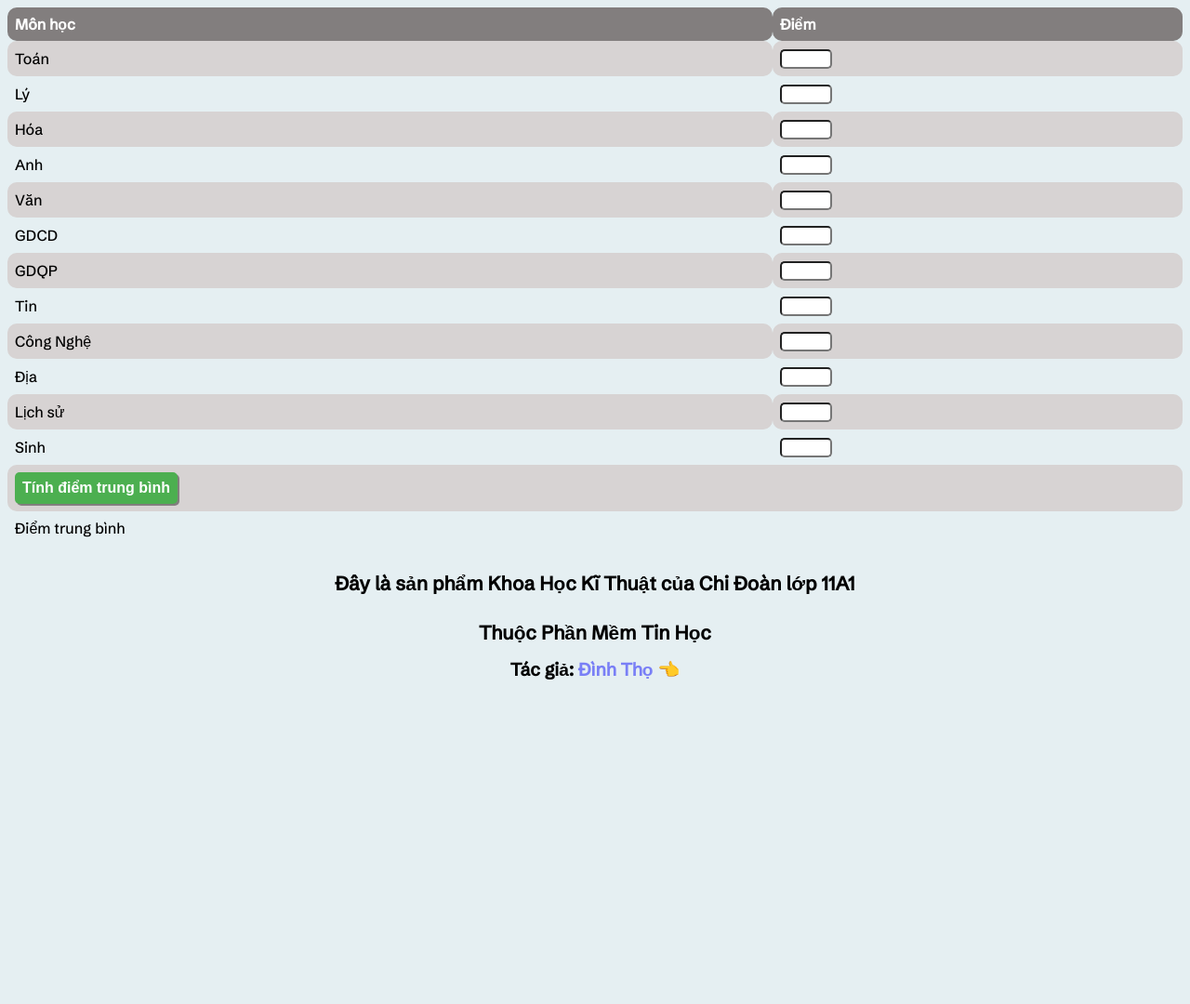
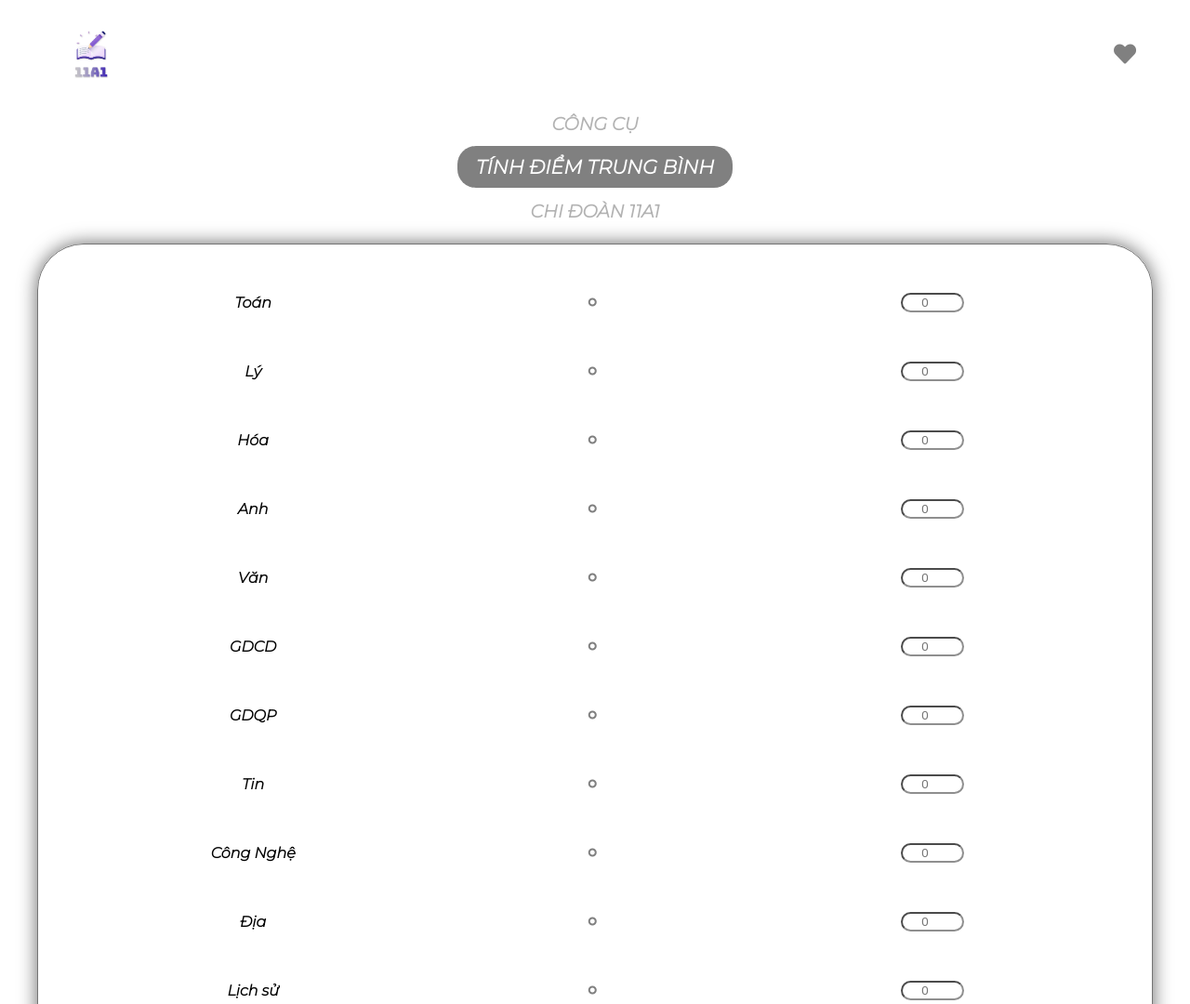
Before and after one commit to Tio-develop/KHKT11A1, a plain HTML site: page index.html in a window 1280 px wide. Shown: the top 1080 px of the page at 93% size. Before the commit the page ends 800 px from the top, so only its background shows below. Drawn offline with Linux system fonts and the light colour scheme; a web font is replaced by a local one.

Commit message:
first commit

```diff
--- a/index.html
+++ b/index.html
@@ -11,74 +11,101 @@
         <link rel="preconnect" href="https://fonts.googleapis.com">
     <link rel="preconnect" href="https://fonts.gstatic.com" crossorigin>
     <link href="https://fonts.googleapis.com/css2?family=Schibsted+Grotesk:wght@500&display=swap" rel="stylesheet">
+    <link rel="stylesheet" href="https://cdnjs.cloudflare.com/ajax/libs/font-awesome/5.15.4/css/all.min.css
+    ">
     </head>
     <body>
-        <table>
-            <tr>
-            <th class="white">Môn học</th>
-            <th class="white">Điểm</th>
-            </tr>
+        <nav class="nav-container">
+            <img class="nav-container__logo" src="./photo/0d8eb291085ad7048e4b.jpg" alt="">
+            <i class="fas fa-heart icon"></i>
+        </nav>
+
+        <header class="header-container">
+            <h1 class="header-container__text">CÔNG CỤ</h1>
+            <div class="header-container__box">
+                <h1>TÍNH ĐIỂM TRUNG BÌNH</h1>
+            </div>
+            <h1 class="header-container__text">CHI ĐOÀN 11A1</h1>
+        </header>
+
+            <table class="table-container center">
                 <tr>
                     <td>Toán</td>
-            <td><input type="number" min="0" max="10" id="toan"></td>
+                    <td><i class="fas fa-genderless"></i></td>
+                    <td><input placeholder="0" type="number" min="0" max="10" id="toan"></td>
                     </tr>
                 <tr>
                     <td>Lý</td>
-            <td><input type="number" min="0" max="10" id="ly"></td>
+                    <td><i class="fas fa-genderless"></i></td>
+                    <td><input placeholder="0" type="number" min="0" max="10" id="ly"></td>
                     </tr>
-            <tr>
                     <td>Hóa</td>
-            <td><input type="number" min="0" max="10" id="hoa"></td>
+                    <td><i class="fas fa-genderless"></i></td>
+                    <td><input placeholder="0" type="number" min="0" max="10" id="hoa"></td>
                     </tr>
                     <tr>
                     <td>Anh</td>
-            <td><input type="number" min="0" max="10" id="anh"></td>
+                    <td><i class="fas fa-genderless"></i></td>
+                    <td><input placeholder="0" type="number" min="0" max="10" id="anh"></td>
                     </tr>
                     <tr>
                     <td>Văn</td>
-            <td><input type="number" min="0" max="10" id="van"></td>
+                    <td><i class="fas fa-genderless"></i></td>
+                    <td><input placeholder="0" type="number" min="0" max="10" id="van"></td>
                     </tr>
                     <tr>
                     <td>GDCD</td>
-            <td><input type="number" min="0" max="10" id="gdcd"></td>
+                    <td><i class="fas fa-genderless"></i></td>
+                    <td><input placeholder="0" type="number" min="0" max="10" id="gdcd"></td>
                     </tr>
                     <tr>
                     <td>GDQP</td>
-            <td><input type="number" min="0" max="10" id="gdqp"></td>
+                    <td><i class="fas fa-genderless"></i></td>
+                    <td><input placeholder="0" type="number" min="0" max="10" id="gdqp"></td>
                     </tr>
                     <tr>
                     <td>Tin</td>
-            <td><input type="number" min="0" max="10" id="tin"></td>
+                    <td><i class="fas fa-genderless"></i></td>
+                    <td><input placeholder="0" type="number" min="0" max="10" id="tin"></td>
                     </tr>
                     <tr>
                     <td>Công Nghệ</td>
-            <td><input type="number" min="0" max="10" id="cong-nghe">
+                    <td><i class="fas fa-genderless"></i></td>
+                    <td><input placeholder="0" type="number" min="0" max="10" id="cong-nghe">
                     </td>
                     </tr>
                     <tr>
                     <td>Địa</td>
-            <td><input type="number" min="0" max="10" id="dia"></td>
+                    <td><i class="fas fa-genderless"></i></td>
+                    <td><input placeholder="0" type="number" min="0" max="10" id="dia"></td>
                     </tr>
                     <tr>
                     <td>Lịch sử</td>
-            <td><input type="number" min="0" max="10" id="lich-su"></td>
+                    <td><i class="fas fa-genderless"></i></td>
+                    <td><input placeholder="0" type="number" min="0" max="10" id="lich-su"></td>
                     </tr>
                     <tr>
                     <td>Sinh</td>
-            <td><input type="number" min="0" max="10" id="sinh"></td>
+                    <td><i class="fas fa-genderless"></i></td>
+                    <td><input placeholder="0" type="number" min="0" max="10" id="sinh"></td>
                     </tr>
                     <tr>
-            <td colspan="2"><button onclick="tinhDiemTrungBinh()">Tính điểm trung bình</button></td>
+                        <tr class="center">
+                            <td class="tb" colspan="2"><button onclick="tinhDiemTrungBinh()">XEM KẾT QUẢ</button></td>
                         </tr>
-            <tr>
+
+                        <tr class="bottom">
                             <td>Điểm trung bình</td>
                             <td><span id="diem-trung-binh"></span></td>
                         </tr>
                     </table>
+
+
             <footer>
                 <h1>Đây là sản phẩm Khoa Học Kĩ Thuật của Chi Đoàn lớp 11A1</h1>
                 <h1> Thuộc Phần Mềm Tin Học</h1>
-            <h2>Tác giả: <a href="https://www.facebook.com/tiodev71/">Đình Thọ</a> 👈</h2>
+                <h2>Coder: <a href="https://www.facebook.com/tiodev71/">Đình Thọ</a> 👈</h2>
+                <h2>Designer: <a href="https://www.facebook.com/ithaiss.me">Đình Thái</a> 👈</h2>
             </footer>
             <script src="./main.js"></script>
     </body>
--- a/main.css
+++ b/main.css
@@ -1,56 +1,88 @@
+    @import url('https://fonts.googleapis.com/css2?family=Montserrat:ital,wght@1,300&family=Roboto+Mono:ital,wght@1,200&family=Roboto:ital,wght@0,300;1,400&family=Sofia+Sans:ital,wght@1,100&display=swap');
+
+
     body{
-    font-family: 'Schibsted Grotesk', sans-serif;
-    background-color: rgba(192,216,223, 0.4);
+        font-family: 'Montserrat', sans-serif;
+        background-color: rgb(255,255,255);
     }
 
-table {
-        border-collapse: collapse;
-        width: 100%;
-        border-radius: 10px;
+    .nav-container{
+        display: flex;
+        padding: 10px 50px;
+        justify-content:space-between;
+        align-items: center;
+    }
+    .nav-container__logo{
+        max-width: 80px;
+        height: auto;
     }
 
-    th, td {
-        padding: 8px;
-        text-align: left;
-        border-radius: 10px;
-    }
-    .white {
-        color: #fff;
+    .icon{
+        font-size: 1.5rem;
+        color: rgb(128,128,128);
     }
 
-    th {
-        background-color: #827e7e;
+    .header-container{
+        display: flex;
+        flex-direction: column;
+        justify-content: center;
+        align-items: center;
     }
 
-    tr:nth-child(even) {
-        background-color: #d7d3d3;
+    .header-container__box {
+        background-color: rgb(128,128,128);
+        width: auto;
+        max-width: 300px;
+        text-align: center;
+        border-radius: 20px;
     }
 
-    button {
-        padding: 8px;
-        font-size: 16px;
-        background-color: #4CAF50;
-        color: white;
-        border: none;
-        border-radius: 5px;
-        font-weight: 600;
-        box-shadow:#827e7e 2px 2px;
+    .header-container__box h1 {
+        color: rgb(255,255,255);
+        margin: 0;
+        padding: 10px 20px;
+        font-weight: 900;
     }
 
-    input {
-        border-radius: 5px;
+    .header-container__text {
+        color: rgb(128,128,128);
+        opacity: 0.6;
+        font-size: 1.2rem;
     }
 
-    button:hover {
-        background-color: #3e8e41;
-        cursor: pointer;
-        box-shadow:#827e7e 5px 5px;
-        transition: all 1s;
-        transform: scale(1.1);
+    .table-container {
+        border: 1px solid rgb(116, 116, 116);
+        border-radius: 50px;
+        margin-top: 10px;
+        height: 100vh;
+        width: 100%;
+        max-width: 1200px;
+        box-shadow: 0px 0px 20px rgba(0,0,0,0.6);
+        margin-left: auto;
+        margin-right: auto;
+        text-align: center;
     }
 
-    span {
-        font-weight: bold;
+    .table-container tr td{
+        text-align: center;
+        font-weight: 900;
+        padding-top: 50px;
+        padding-right: 50px;
+        padding-left: 10px;
+    }
+
+    .table-container tr td i {
+        color: rgb(128,128,128);
+    }
+
+    .table-container tr td input {
+        border-radius: 50px;
+        border-color: rgba(116, 116, 116, 0.8);
+        margin-right: 10px;
+        margin-left: 45px;
+        width: 100%;
+        max-width: 60px;
+        text-align: center;
     }
 
     footer {
@@ -73,9 +105,49 @@ h2 {
 
     a {
         text-decoration: none;
-    color: #797ff6;
+        color: #808080;
     }
 
     a:hover {
-    color: #4CAF50;
+        color: #31a497;
     }
+
+    .tb button {
+        background-color: rgb(128,128,128);
+        border-color: transparent;
+        color: aliceblue;
+        padding: 5px 30px;
+        font-size: 1.3rem;
+        font-family: 'Montserrat', sans-serif;
+        border-radius: 30px;
+        font-weight: 900;
+    }
+
+    .tb button:hover {
+        cursor: pointer;
+        transition: all 1s;
+        transform: scale(1.1);
+    }
+
+    .center {
+    }
+
+    .tb {
+        padding-bottom: 20px;
+    }
+    .bottom td {
+        padding: 0 !important;
+        padding-bottom: 20px !important;
+        margin-bottom: 50px !important;
+    }
+
+
+    @media screen and (max-width: 600px) {
+        .table-container {
+            max-width: 350px;
+        }
+
+        .tb button {
+            font-size: 1rem;
+        }
+    }
--- a/main.js
+++ b/main.js
@@ -14,11 +14,4 @@ function tinhDiemTrungBinh() {
     var diemTrungBinh = (toan + ly + hoa + anh + sinh + gdcd + congNghe + gdqp + tin + dia + lichSu + van) / 12;
 
     document.getElementById("diem-trung-binh").innerHTML = diemTrungBinh.toFixed(2);
-    if (diemTrungBinh >= 8) {
-        alert("Chúc mừng bạn!Điểm Trung Bình trên 8")
-    } else if (diemTrungBinh >= 7.9 & diemTrungBinh <= 8) {
-        alert("Tiếc quá bạn chỉ thiếu 0.1 thui! Cố gắng nha")
-    } else if (diemTrungBinh <= 7) {
-        alert("Điểm trung bình bạn hơi thấp, cố gắng hơn nha")
-    };
 };
```
Also changed, not shown: photo/0d8eb291085ad7048e4b.jpg (added), photo/Untitled-1.png (deleted), 1 other file. Lines whose indentation alone changed are shown as unchanged.
